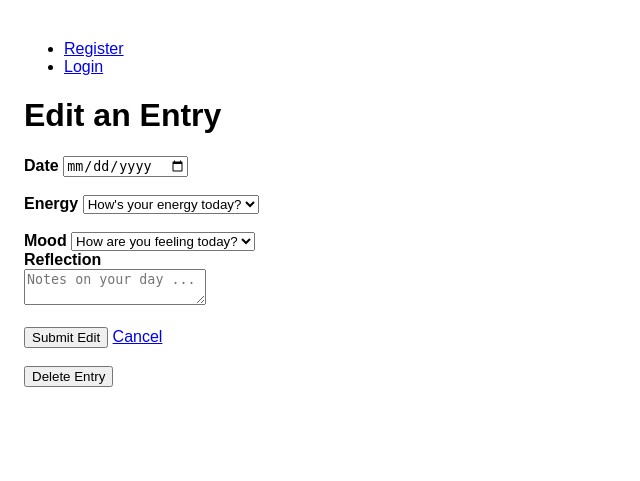
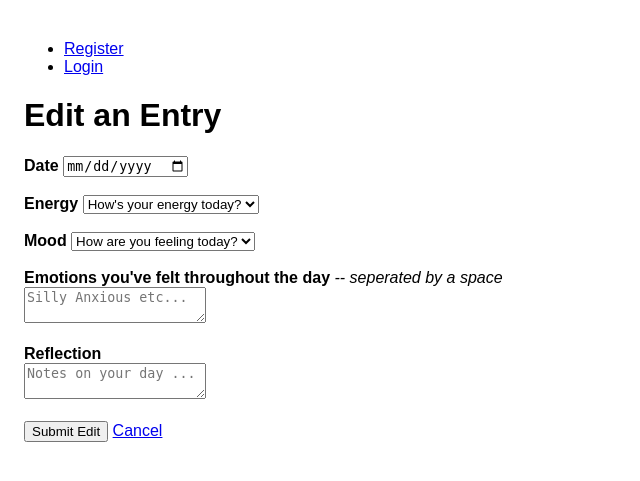
Before and after one commit to audreycode6/mood-map, a Flask app: template templates/edit_entry.html in a window 1280 px wide. Shown: the top 481 px of the page, without its empty margins (0-640 px from the left). Run offline with Flask 3, Linux system fonts and the light colour scheme; the template is opened without the code that fills it, so the values that code supplies are empty; some libraries are stand-ins or nearby versions.

Commit message:
WIP edit emotions working to validate no dupe and only add new emotions to entry

```diff
--- a/app.py
+++ b/app.py
@@ -181,7 +181,7 @@ def create_entry():  # TODO add emotions
     entry_date = request.form.get("entry_date")
     energy_level = request.form.get("energy_level")
     mood_range = request.form.get("mood_range")
-    emotions = request.form.get("emotions")
+    emotions_string = request.form.get("emotions")
     reflection = request.form.get("reflection")
 
     user_id = session["user_id"]
@@ -191,9 +191,9 @@ def create_entry():  # TODO add emotions
             user_id, entry_date, energy_level, mood_range, reflection
         )
         print(f"SUCCESS: entry_id = {entry_id[0]}")
-        if emotions:
-            print(f"TEST: emotions {emotions}")
-            g.storage.add_emotions(entry_id[0], emotions)
+        if emotions_string:
+            print(f"TEST emotions: {emotions_string}")
+            g.storage.add_emotions(entry_id[0], emotions_string)
         return redirect(f"/view_entry/{entry_id[0]}")
     except ValueError as e:
         print(f"flash ERROR: {e}")
@@ -204,7 +204,7 @@ def create_entry():  # TODO add emotions
                 energy_level=energy_level,
                 mood_range=mood_range,
                 reflection=reflection,
-                emotions=emotions,
+                emotions=emotions_string,
             ),
             404,
         )
@@ -271,7 +271,7 @@ def display_edit_entry(entry_id):
         energy_level=energy_level,
         mood_range=mood_range,
         reflection=reflection,
-        emotions=emotions_list,
+        emotions=" ".join(emotions_list),
     )
 
 
@@ -289,6 +289,27 @@ def validate_edited_entry(entry_id, entry_date, energy_level, mood_range):
         raise ValueError("Missing a value for mood range")
 
 
+def validate_emotions(emotions_string, entry_id):
+    current_emotions = g.storage.get_entry_emotions(entry_id)
+    print(f"Current emotions: {current_emotions} vs emotions_edited {emotions_string}")
+    # TODO emotions when edited is viewed as different so deletion will not be reflected
+    # count strings in emotions_string and compare to current_emotions if count is off
+    """DELETE all emotions for entry and then readd emotions only check if there are doubles in list"""
+    new_emotions = []
+    count_emotions = {}
+    for emotion in emotions_string.split():
+        if emotion in count_emotions:
+            count_emotions[emotion] += 1
+            raise ValueError(f'This emotion, "{emotion}", is already listed ')
+        else:
+            count_emotions[emotion] = 1
+        if emotion not in current_emotions:
+            new_emotions.append(emotion)
+
+    print(f"emotions to add {new_emotions}")
+    return " ".join(new_emotions)
+
+
 @app.route("/edit_entry/<int:entry_id>", methods=["POST"])
 @require_login
 def edit_entry(entry_id):
@@ -298,16 +319,25 @@ def edit_entry(entry_id):
     energy_level = request.form.get("energy_level")
     mood_range = request.form.get("mood_range")
     reflection = request.form.get("reflection")
+    emotions = request.form.get("emotions")
 
     try:
         validate_edited_entry(entry_id, entry_date, energy_level, mood_range)
         g.storage.update_entry(
             entry_id, entry_date, energy_level, mood_range, reflection
-        )
+        )  # TODO only update new values?
         print("SUCCESS ..?")
+        if emotions:
+            print(f"TEST: emotions {emotions}")
+            # for each emotion that isnt int get_entry_emotions add to list
+            new_emotions = validate_emotions(
+                emotions, entry_id
+            )  # TODO error if multiple of same emoiton?
+            g.storage.add_emotions(entry_id, new_emotions)
         return redirect(f"/view_entry/{entry_id}")
     except ValueError as e:
         print(f"flash ERROR: {e}")
+        emotions_list = g.storage.get_entry_emotions(entry_id)
         return (
             render_template(
                 "edit_entry.html",
@@ -316,13 +346,13 @@ def edit_entry(entry_id):
                 energy_level=energy_level,
                 mood_range=mood_range,
                 reflection=reflection,
+                emotions=" ".join(emotions_list),
             ),
             404,
         )
     except Exception as e:
         print(f"flash ERROR: {e}")
-
-    return render_template("view_entry.html", entry_id=entry_id)
+        return render_template("view_entries.html")
 
 
 @app.route("/delete_entry/<int:entry_id>", methods=["POST"])
--- a/templates/create_entry.html
+++ b/templates/create_entry.html
@@ -68,7 +68,7 @@
 <div>
   <label for='emotions'><strong>Emotions you've felt throughout the day</strong> <i> -- seperated by a space</i>
       <br>
-      <input id='emotions' name='emotions' placeholder='Silly Anxious etc...' value="{{ emotions or '' }}"">
+      <textarea id='emotions' name='emotions' placeholder='Silly Anxious etc...'>{{ emotions or '' }}</textarea>
   </label>
 </div>
 <br>
--- a/templates/edit_entry.html
+++ b/templates/edit_entry.html
@@ -62,16 +62,14 @@
     </label>
   </div>
   <div>
-  {% if emotions%}
-  <p><strong>Emotions</strong></p>
-  <ul>
-  {% for emotion in emotions %}
-      <li>{{ emotion }} [edit emotion] <a href="/delete_emotion/{{emotion}}">[delete emotion]</a></li>
-  {% endfor %}
-  </ul>
-  {% endif %}
+  <br>
+   <label for='emotions'><strong>Emotions you've felt throughout the day</strong> <i> -- seperated by a space</i>
+      <br>
+      <textarea id='emotions' name='emotions' placeholder='Silly Anxious etc...'>{{ emotions or '' }}</textarea>
+  </label>
   </div>
   <div>
+    <br>
     <label for="reflection"
       ><strong>Reflection</strong>
       <br />
@@ -89,8 +87,4 @@
   </div>
 </form>
 <br>
-<form action="{{ url_for('delete_entry', entry_id=entry_id) }}"
-                method="post" class='delete_data'>
-  <button type="submit" class="delete_button">Delete Entry</button>
-</form>
 {% endblock %}
```
Also changed, not shown: templates/view_entry.html (+9 -1 lines).
